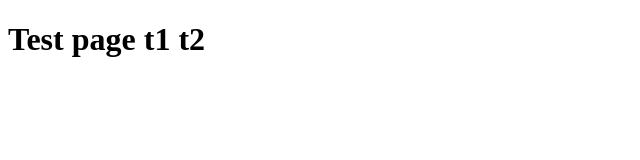
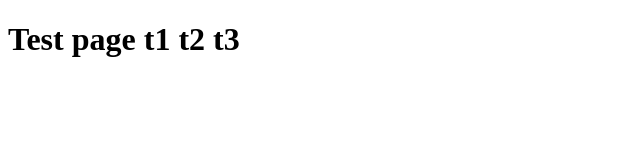
Before and after one commit to TienDat1091/test-demo-z, a plain HTML site: page index.html in a window 1280 px wide. Shown: the full height of the page, 0-640 px from the left. Drawn offline with Linux system fonts and the light colour scheme.

Commit message:
thay đổi mới

```diff
--- a/index.html
+++ b/index.html
@@ -6,6 +6,6 @@
     <title>Document</title>
 </head>
 <body>
-    <h1>Test page t1 t2</h1>
+    <h1>Test page t1 t2 t3</h1>
 </body>
 </html>
```
